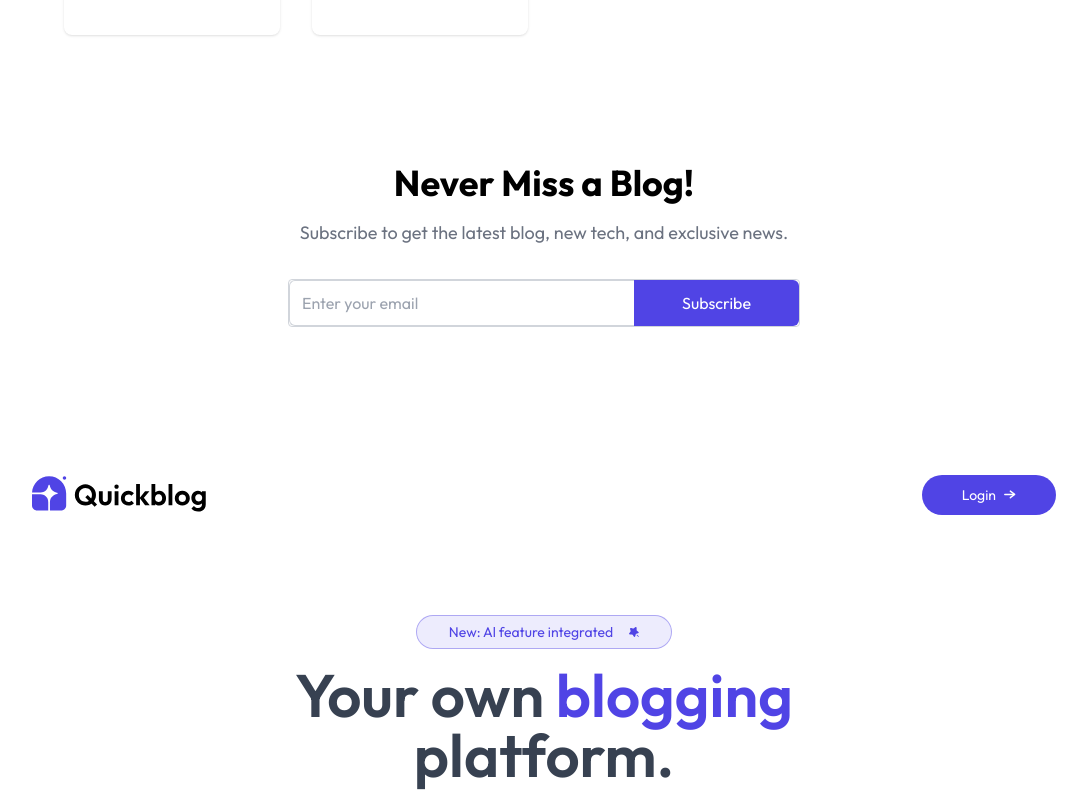
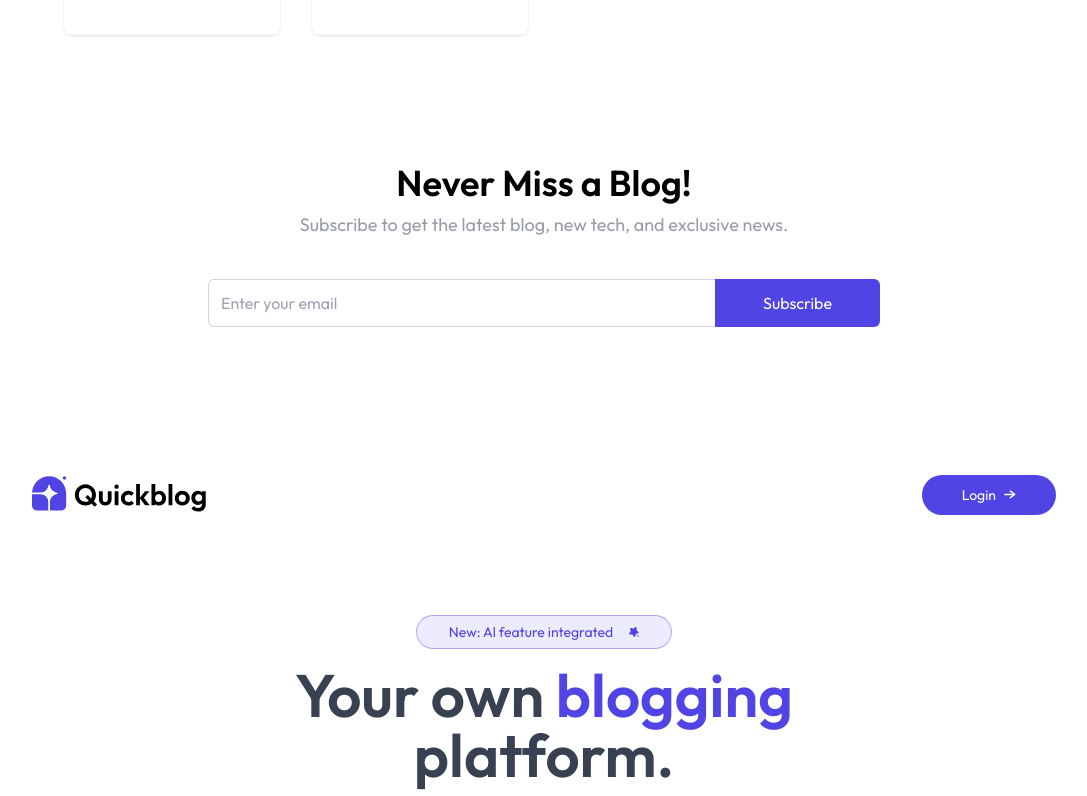
Before and after one commit to palak-1505/Quick-Blog, a React (Vite) app in the folder client/: page /Home in a window 1280 px wide. Shown: the part 1664-2460 px from the top of the page, without its empty margins (96-1183 px from the left). Built offline with nearby package versions, Linux system fonts and the light colour scheme.

Commit message:
newsletter modified

```diff
--- a/client/src/Components/Newsletter.jsx
+++ b/client/src/Components/Newsletter.jsx
@@ -2,11 +2,11 @@ import React from 'react'
 
 function Newsletter() {
   return (
-    <div className='w-full py-8 text-center rounded-lg mb-24 '>
-        <h1 className='text-4xl font-bold '>Never Miss a Blog!</h1>
-        <p className='text-gray-500 my-4 mb-8 text-lg'>Subscribe to get the latest blog, new tech, and exclusive news.</p>
+    <div className='text-center flex flex-col items-center space-y-2 my-32 '>
+        <h1 className='md:text-4xl font-semibold text-2xl '>Never Miss a Blog!</h1>
+        <p className='text-gray-500/70  pb-8 md:text-lg'>Subscribe to get the latest blog, new tech, and exclusive news.</p>
 
-        <form className='flex justify-between  border border-gray-300 rounded bg-white overflow-hidden max-w-lg m-auto h-12 w-full md:w-1/2 '>
+        <form className='flex  items-center justify-between  max-w-2xl  h-12 w-full md:h-13 '>
           <input type="text"
           placeholder='Enter your email'
           className='outline-none border border-gray-300 rounded-md h-full border-r-0 rounded-r-none px-3 text-gray-500 w-full'
```
